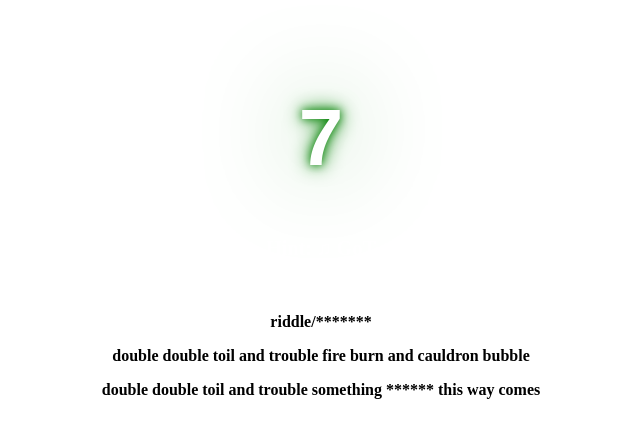
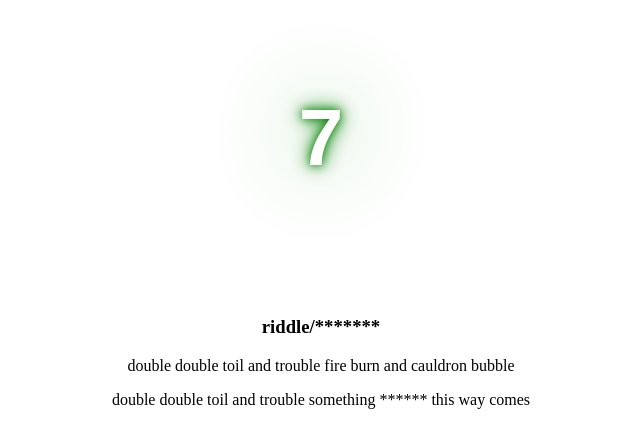
Before and after one commit to mthofstadter/riddle, a plain HTML site: page index.html in a window 1280 px wide. Shown: the whole page, without its empty margins (319-959 px from the left). Drawn offline with Linux system fonts and the light colour scheme.

Commit message:
text design 101

```diff
--- a/index.html
+++ b/index.html
@@ -11,7 +11,7 @@
     <a><h2>Hint: ♫ GoT</h2></a>
   </div>
   <div></div>
-  <p>riddle/*******</p>
+  <h3>riddle/*******</h3>
   <p>double double toil and trouble fire burn and cauldron bubble</p>
   <p>double double toil and trouble something ****** this way comes</p>
 </body>
--- a/style.css
+++ b/style.css
@@ -16,6 +16,10 @@ h2 {
   font-size: 20px;
 }
 
+h3 {
+  text-align: center;
+}
+
 a {
   text-decoration: none;
   color: white;
@@ -27,7 +31,6 @@ a:hover {
 
 p {
   text-align: center;
-  font-weight: bold;
 }
 
 
```
